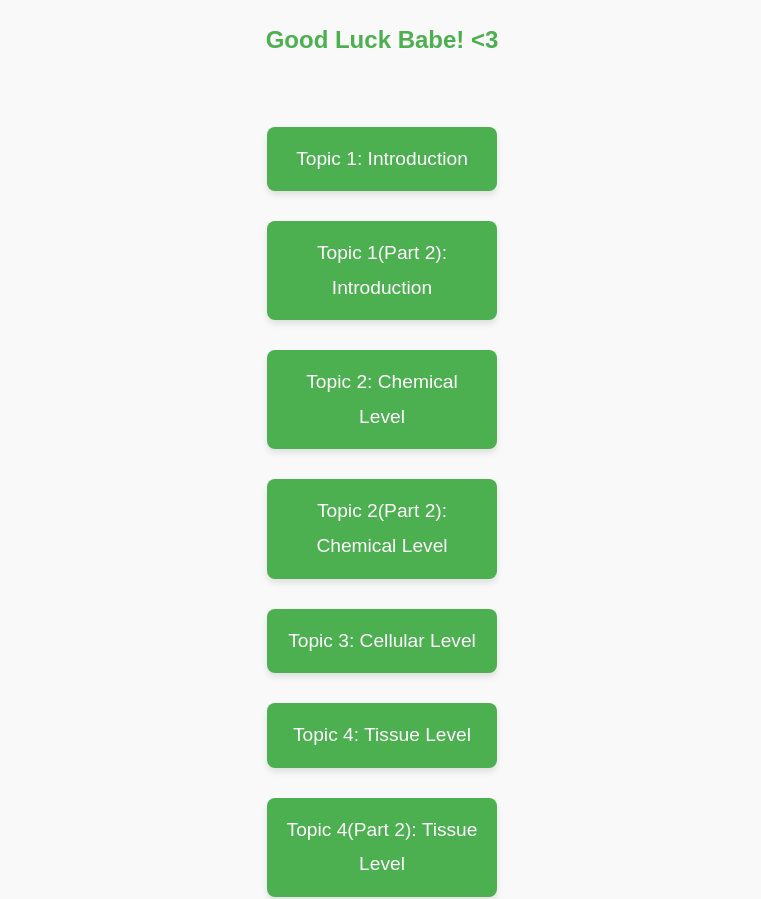
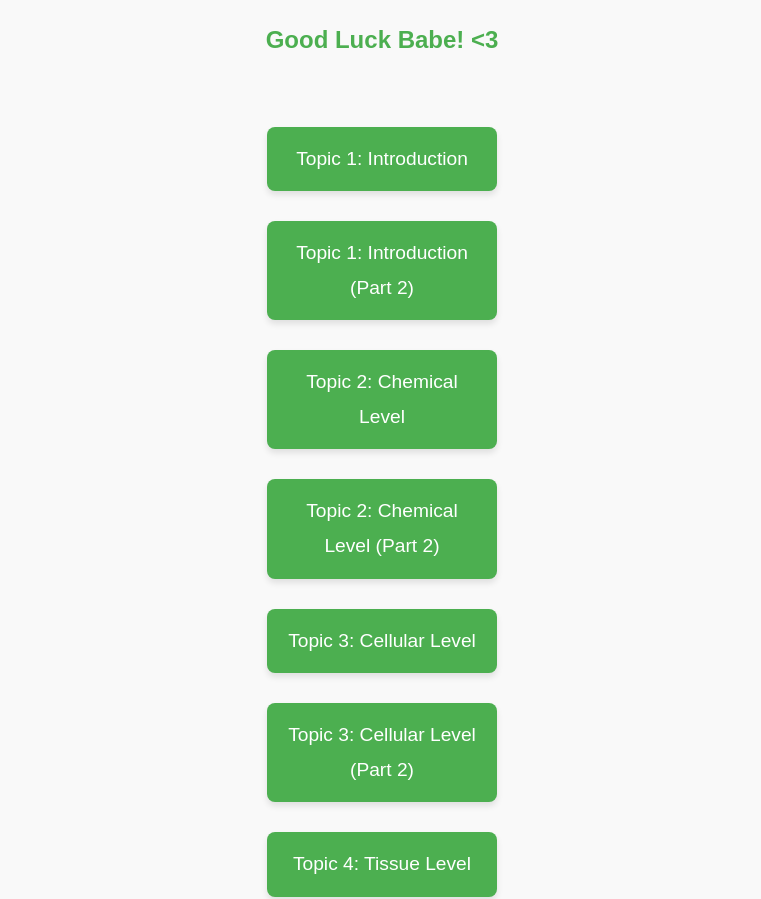
Before and after one commit to ssypark/App-Dev-Practice-Quiz, a plain HTML site: page index.html in a window 1280 px wide. Shown: the part 82-981 px from the top of the page, without its empty margins (258-1019 px from the left). Drawn offline with Linux system fonts and the light colour scheme.

Commit message:
Update index.html

```diff
--- a/index.html
+++ b/index.html
@@ -58,12 +58,13 @@
     <h2>Good Luck Babe! <3</h2>
 <div class="container">
     <a href="topic1_quiz.html" class="quiz-button">Topic 1: Introduction</a>
-    <a href="topic1_quiz2.html" class="quiz-button">Topic 1(Part 2): Introduction</a>
+    <a href="topic1_quiz2.html" class="quiz-button">Topic 1: Introduction (Part 2)</a>
     <a href="topic2_quiz.html" class="quiz-button">Topic 2: Chemical Level</a>
-    <a href="topic2_quiz2.html" class="quiz-button">Topic 2(Part 2): Chemical Level</a>
+    <a href="topic2_quiz2.html" class="quiz-button">Topic 2: Chemical Level (Part 2)</a>
     <a href="topic3_quiz.html" class="quiz-button">Topic 3: Cellular Level</a>
+    <a href="topic3_quiz.html" class="quiz-button">Topic 3: Cellular Level (Part 2)</a>
     <a href="topic4_quiz.html" class="quiz-button">Topic 4: Tissue Level</a>
-    <a href="topic4_quiz2.html" class="quiz-button">Topic 4(Part 2): Tissue Level</a>
+    <a href="topic4_quiz2.html" class="quiz-button">Topic 4: Tissue Level (Part 2)</a>
 </div>
 
 <footer>
```
